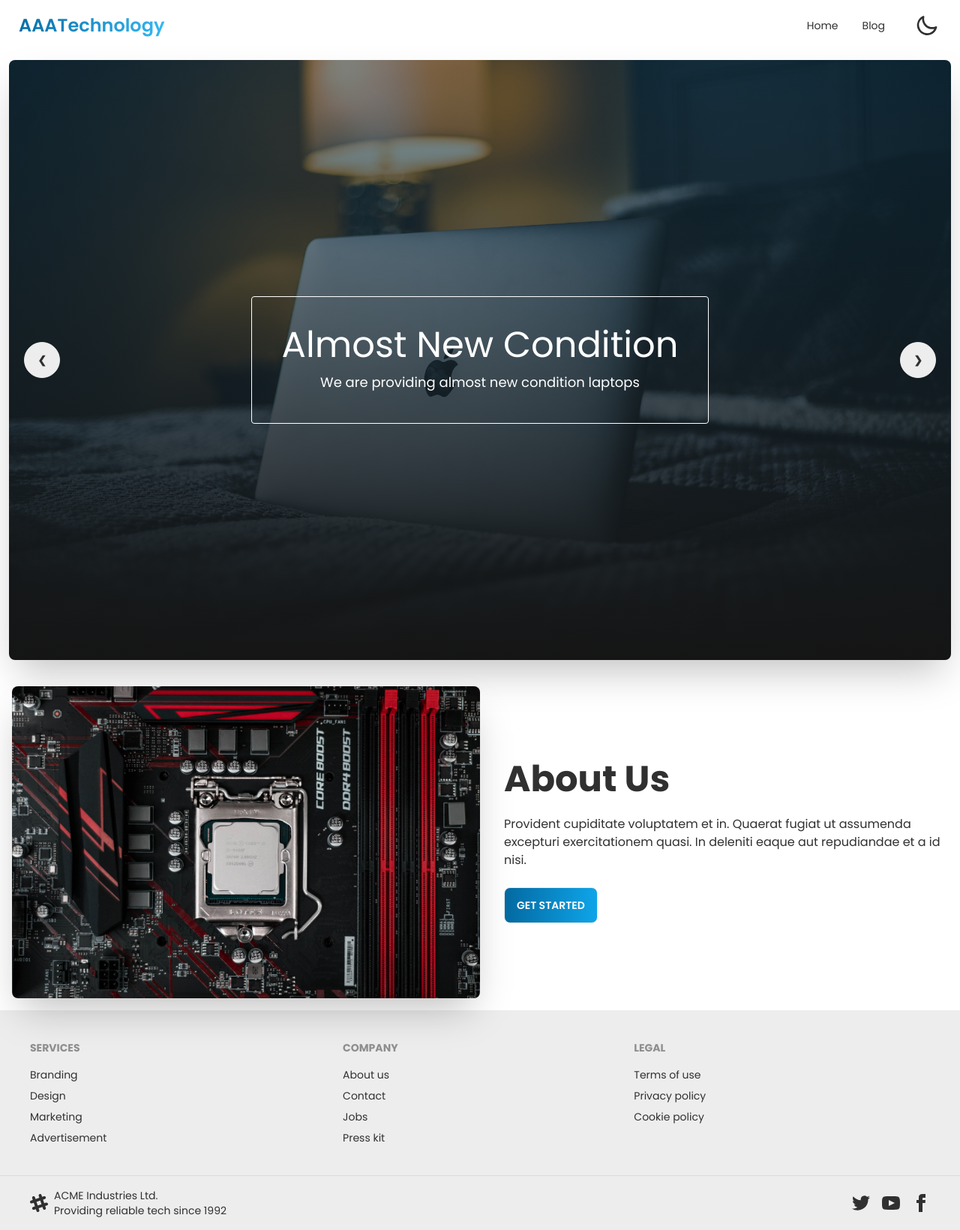
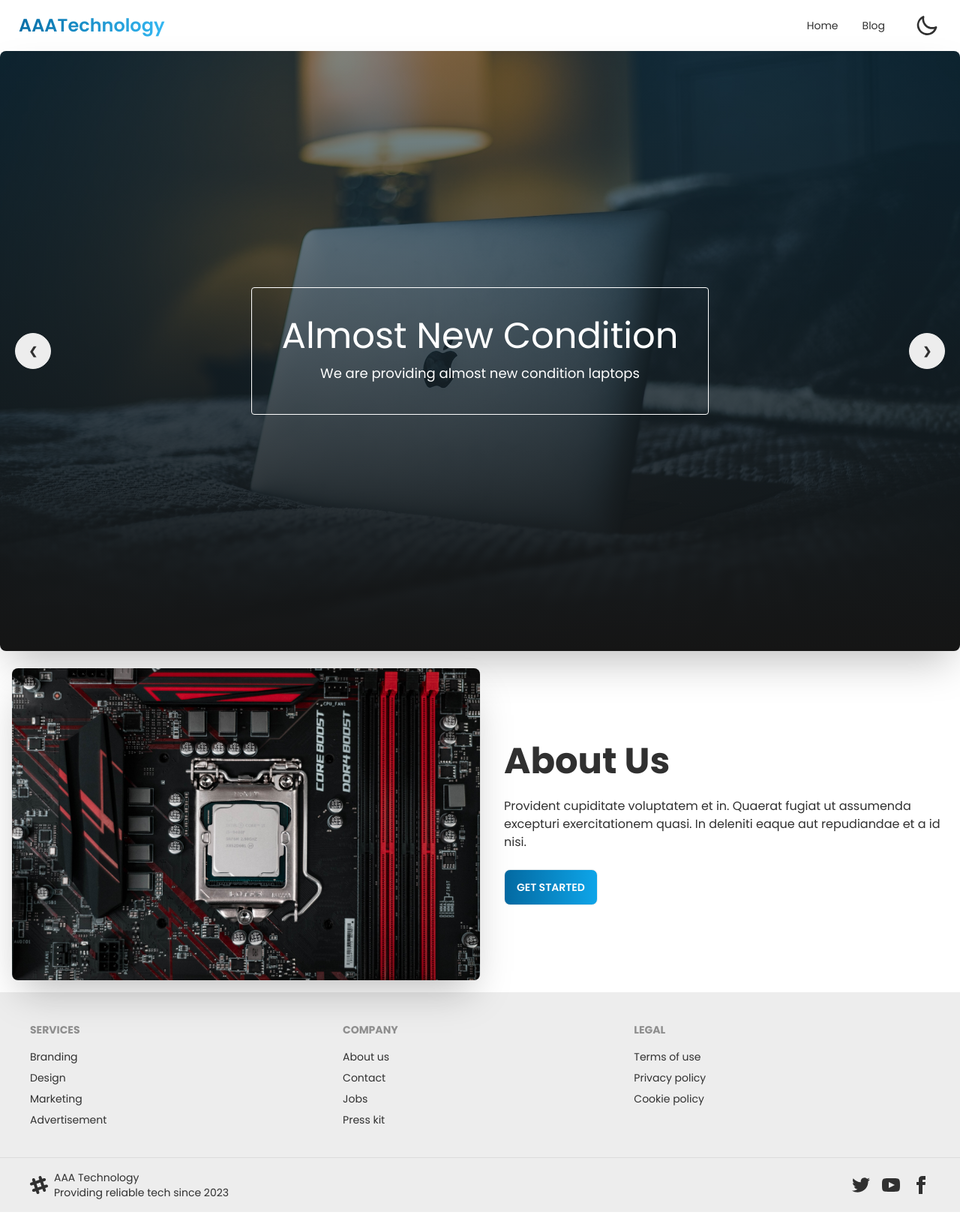
Before and after one commit to nabiursiddique/used_laptop_shop-client, a React (Vite) app: page / in a window 1280 px wide. Shown: the whole page at 75% size. After the commit the page ends 1616 px from the top, so only its background shows below. Built offline with nearby package versions, Linux system fonts and the light colour scheme.

Commit message:
Little fixes

```diff
--- a/src/components/Pages/Blog/Blog/Blog.jsx
+++ b/src/components/Pages/Blog/Blog/Blog.jsx
@@ -26,7 +26,7 @@ const Blog = () => {
                 {
                     blogContents.map((blogContent,ind) => <div key={ind} className="join join-vertical w-full">
                     <div className="collapse collapse-arrow join-item border border-base-300">
-                        <input type="radio" name="my-accordion-4" checked="checked" />
+                        <input type="radio" name="my-accordion-1"/>
                         <div className="collapse-title text-xl  bg-gradient-to-r from-blue-700  to-white text-transparent bg-clip-text font-medium">
                             {blogContent.question}
                         </div>
--- a/src/components/Pages/Home/Slider/Slider.jsx
+++ b/src/components/Pages/Home/Slider/Slider.jsx
@@ -48,7 +48,7 @@ const Slider = () => {
 
     ]
     return (
-        <div className='m-3'>
+        <div>
             <div className="carousel w-full lg:h-screen sm:h-auto rounded-lg shadow-2xl">
                 {
                     laptopImages.map(laptopImage =>
--- a/src/components/Shared/Footer/Footer.jsx
+++ b/src/components/Shared/Footer/Footer.jsx
@@ -28,7 +28,7 @@ const Footer = () => {
 <footer className="footer px-10 py-4 border-t bg-base-200 text-base-content border-base-300">
   <div className="items-center grid-flow-col">
     <svg width="24" height="24" viewBox="0 0 24 24" xmlns="http://www.w3.org/2000/svg" fillRule="evenodd" clip-rule="evenodd" className="fill-current"><path d="M22.672 15.226l-2.432.811.841 2.515c.33 1.019-.209 2.127-1.23 2.456-1.15.325-2.148-.321-2.463-1.226l-.84-2.518-5.013 1.677.84 2.517c.391 1.203-.434 2.542-1.831 2.542-.88 0-1.601-.564-1.86-1.314l-.842-2.516-2.431.809c-1.135.328-2.145-.317-2.463-1.229-.329-1.018.211-2.127 1.231-2.456l2.432-.809-1.621-4.823-2.432.808c-1.355.384-2.558-.59-2.558-1.839 0-.817.509-1.582 1.327-1.846l2.433-.809-.842-2.515c-.33-1.02.211-2.129 1.232-2.458 1.02-.329 2.13.209 2.461 1.229l.842 2.515 5.011-1.677-.839-2.517c-.403-1.238.484-2.553 1.843-2.553.819 0 1.585.509 1.85 1.326l.841 2.517 2.431-.81c1.02-.33 2.131.211 2.461 1.229.332 1.018-.21 2.126-1.23 2.456l-2.433.809 1.622 4.823 2.433-.809c1.242-.401 2.557.484 2.557 1.838 0 .819-.51 1.583-1.328 1.847m-8.992-6.428l-5.01 1.675 1.619 4.828 5.011-1.674-1.62-4.829z"></path></svg>
-    <p>ACME Industries Ltd. <br/>Providing reliable tech since 1992</p>
+    <p>AAA Technology <br/>Providing reliable tech since 2023</p>
   </div>
   <div className="md:place-self-center md:justify-self-end">
     <div className="grid grid-flow-col gap-4">
--- a/src/components/Shared/Navbar/Navbar.jsx
+++ b/src/components/Shared/Navbar/Navbar.jsx
@@ -28,7 +28,6 @@ const Navbar = () => {
 
   return (
     <div className="navbar bg-base-100">
-
       <div className="navbar-start">
 
         <div className="dropdown">
```
